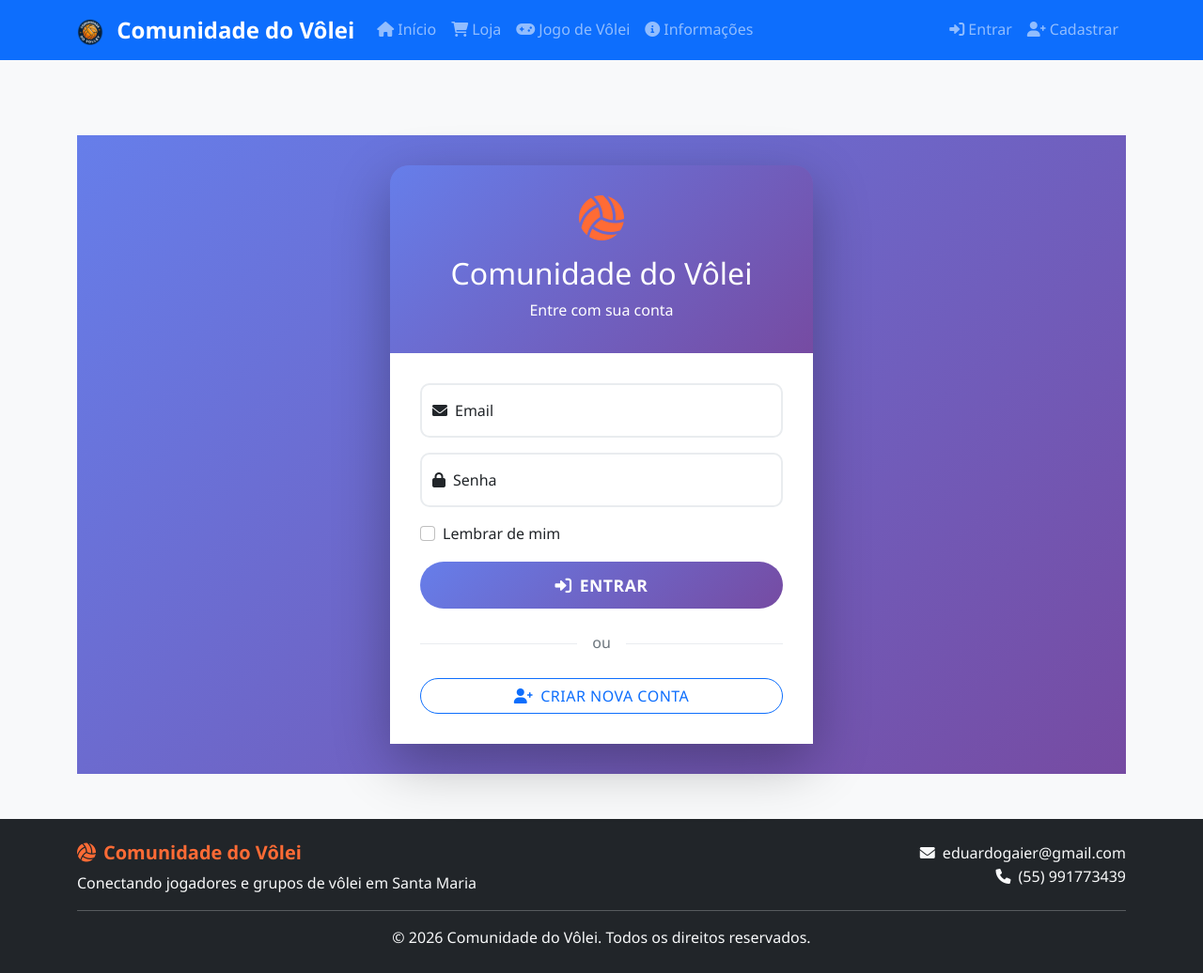
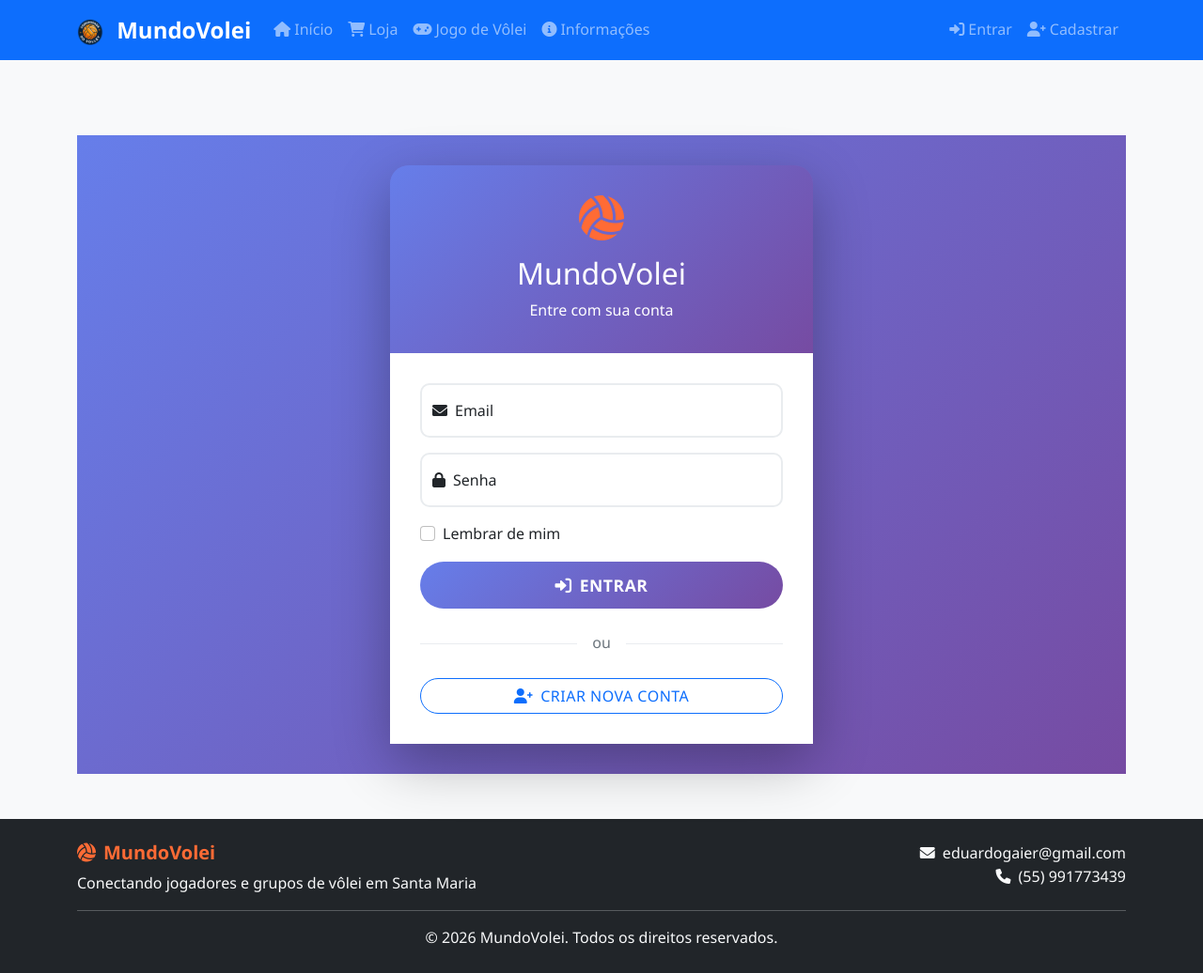
Before and after one commit to nitroxbolter/sitevolei, a PHP site: page /auth/login.php in a window 1280 px wide. Shown: the whole page at 94% size. Run offline with PHP 8.4, Linux system fonts and the light colour scheme.

Commit message:
Renomeia marca para MundoVolei

```diff
--- a/assets/css/dashboard.css
+++ b/assets/css/dashboard.css
@@ -1,4 +1,4 @@
-/* Dashboard específico - Comunidade do Vôlei */
+/* Dashboard específico - MundoVolei */
 
 /* Sidebar do Dashboard */
 .dashboard-sidebar {
@@ -6,7 +6,6 @@
     min-height: calc(100vh - 76px);
     padding: 1rem 0;
 }
-
 .dashboard-sidebar .card {
     border: none;
     box-shadow: 0 2px 4px rgba(0, 0, 0, 0.1);
--- a/assets/css/style.css
+++ b/assets/css/style.css
@@ -1,4 +1,4 @@
-/* Comunidade do Vôlei - Estilos Customizados */
+/* MundoVolei - Estilos Customizados */
 
 :root {
     --primary-color: #007bff;
@@ -12,7 +12,6 @@
     --volleyball-orange: #ff6b35;
     --volleyball-blue: #004e89;
 }
-
 body {
     font-family: 'Segoe UI', Tahoma, Geneva, Verdana, sans-serif;
     background-color: #f8f9fa;
--- a/assets/js/main.js
+++ b/assets/js/main.js
@@ -1,4 +1,4 @@
-// Comunidade do Vôlei - JavaScript Principal
+// MundoVolei - JavaScript Principal
 
 $(document).ready(function() {
     // Inicializar tooltips
@@ -111,7 +111,6 @@ $(document).ready(function() {
     updateTimeCounters();
     setInterval(updateTimeCounters, 60000); // Atualizar a cada minuto
 });
-
 // Função para mostrar alertas
 function showAlert(message, type = 'info') {
     var alertHtml = `
--- a/auth/login.php
+++ b/auth/login.php
@@ -192,7 +192,7 @@ include '../includes/header.php';
     <div class="login-card">
         <div class="login-header">
             <i class="fas fa-volleyball-ball fa-3x mb-3"></i>
-            <h2 class="mb-0">Comunidade do Vôlei</h2>
+            <h2 class="mb-0">MundoVolei</h2>
             <p class="mb-0 mt-2">Entre com sua conta</p>
         </div>
 
@@ -391,7 +391,7 @@ include '../includes/header.php';
             </div>
             <div class="modal-body">
                 <h6>1. Aceitação dos Termos</h6>
-                <p>Ao utilizar a plataforma Comunidade do Vôlei, você concorda com estes termos de uso.</p>
+                <p>Ao utilizar a plataforma MundoVolei, você concorda com estes termos de uso.</p>
 
                 <h6>2. Uso da Plataforma</h6>
                 <p>A plataforma é destinada exclusivamente para organização de jogos e torneios de vôlei.</p>
--- a/auth/register.php
+++ b/auth/register.php
@@ -217,7 +217,7 @@ include '../includes/header.php';
             </div>
             <div class="modal-body">
                 <h6>1. Aceitação dos Termos</h6>
-                <p>Ao utilizar a plataforma Comunidade do Vôlei, você concorda com estes termos de uso.</p>
+                <p>Ao utilizar a plataforma MundoVolei, você concorda com estes termos de uso.</p>
 
                 <h6>2. Uso da Plataforma</h6>
                 <p>A plataforma é destinada exclusivamente para organização de jogos e torneios de vôlei.</p>
--- a/includes/footer.php
+++ b/includes/footer.php
@@ -6,7 +6,7 @@
         <div class="container">
             <div class="row">
                 <div class="col-md-6">
-                    <h5><i class="fas fa-volleyball-ball me-2"></i>Comunidade do Vôlei</h5>
+                    <h5><i class="fas fa-volleyball-ball me-2"></i>MundoVolei</h5>
                     <p class="mb-0">Conectando jogadores e grupos de vôlei em Santa Maria</p>
                 </div>
                 <div class="col-md-6 text-md-end">
@@ -23,7 +23,7 @@
             <hr class="my-3">
             <div class="row">
                 <div class="col-12 text-center">
-                    <p class="mb-0">&copy; <?php echo date('Y'); ?> Comunidade do Vôlei. Todos os direitos reservados.</p>
+                    <p class="mb-0">&copy; <?php echo date('Y'); ?> MundoVolei. Todos os direitos reservados.</p>
                 </div>
             </div>
         </div>
--- a/includes/header.php
+++ b/includes/header.php
@@ -3,7 +3,7 @@
 <head>
     <meta charset="UTF-8">
     <meta name="viewport" content="width=device-width, initial-scale=1.0">
-    <title><?php echo isset($titulo) ? $titulo . ' - ' : ''; ?>Comunidade do Vôlei</title>
+    <title><?php echo isset($titulo) ? $titulo . ' - ' : ''; ?>MundoVolei</title>
 
     <!-- Bootstrap CSS -->
     <link href="https://cdn.jsdelivr.net/npm/bootstrap@5.1.3/dist/css/bootstrap.min.css" rel="stylesheet">
@@ -73,8 +73,8 @@
     <nav class="navbar navbar-expand-lg navbar-dark bg-primary fixed-top">
         <div class="container">
             <span class="navbar-brand">
-                <img src="/assets/arquivos/logo.png" alt="Logo Comunidade do Vôlei" class="me-2" style="height:28px; width:auto;">
-                Comunidade do Vôlei
+                <img src="/assets/arquivos/logo.png" alt="Logo MundoVolei" class="me-2" style="height:28px; width:auto;">
+                MundoVolei
             </span>
 
             <button class="navbar-toggler" type="button" data-bs-toggle="collapse" data-bs-target="#navbarNav">
--- a/index.php
+++ b/index.php
@@ -40,8 +40,8 @@ include 'includes/header.php';
         <div class="row align-items-center">
             <div class="col-lg-6">
                 <h1 class="display-4 fw-bold mb-3 d-flex align-items-center">
-                    <img src="assets/arquivos/logo.png" alt="Logo Comunidade do Vôlei" class="me-3" style="height:80px; width:auto; vertical-align:middle;">
-                    <span class="text-nowrap">Comunidade do Vôlei</span>
+                    <img src="assets/arquivos/logo.png" alt="Logo MundoVolei" class="me-3" style="height:80px; width:auto; vertical-align:middle;">
+                    <span class="text-nowrap">MundoVolei</span>
                 </h1>
                 <p class="lead mb-4">
                     Conecte-se com jogadores e grupos de vôlei em Santa Maria.
```
